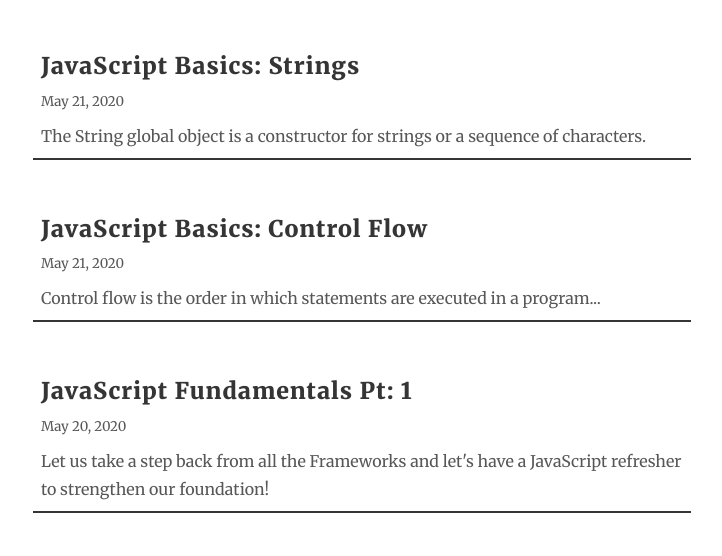
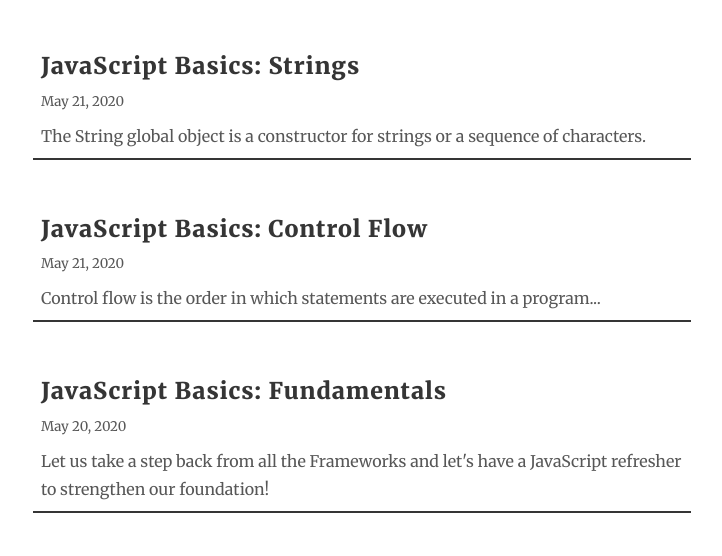
Before and after one commit to nmguni/personal-blog, a Gatsby site: page /blog/ in a window 1280 px wide. Shown: the part 219-775 px from the top of the page, without its empty margins (278-1000 px from the left). Built offline with nearby package versions, Linux system fonts and the light colour scheme; Gatsby itself is replaced by a stand-in of ours; some packages are replaced by stand-ins of ours.

Commit message:
Update Blog “javascript-fundamentals”

```diff
--- a/content/blog/javascript-fundamentals.md
+++ b/content/blog/javascript-fundamentals.md
@@ -1,7 +1,7 @@
 ---
 path: javaScript-fundamentals
 date: 2020-05-20T21:12:23.458Z
-title: "JavaScript Fundamentals Pt: 1"
+title: "JavaScript Basics: Fundamentals"
 description: "Let us take a step back from all the Frameworks and let's have a
   JavaScript refresher to strengthen our foundation! "
 ---
```
